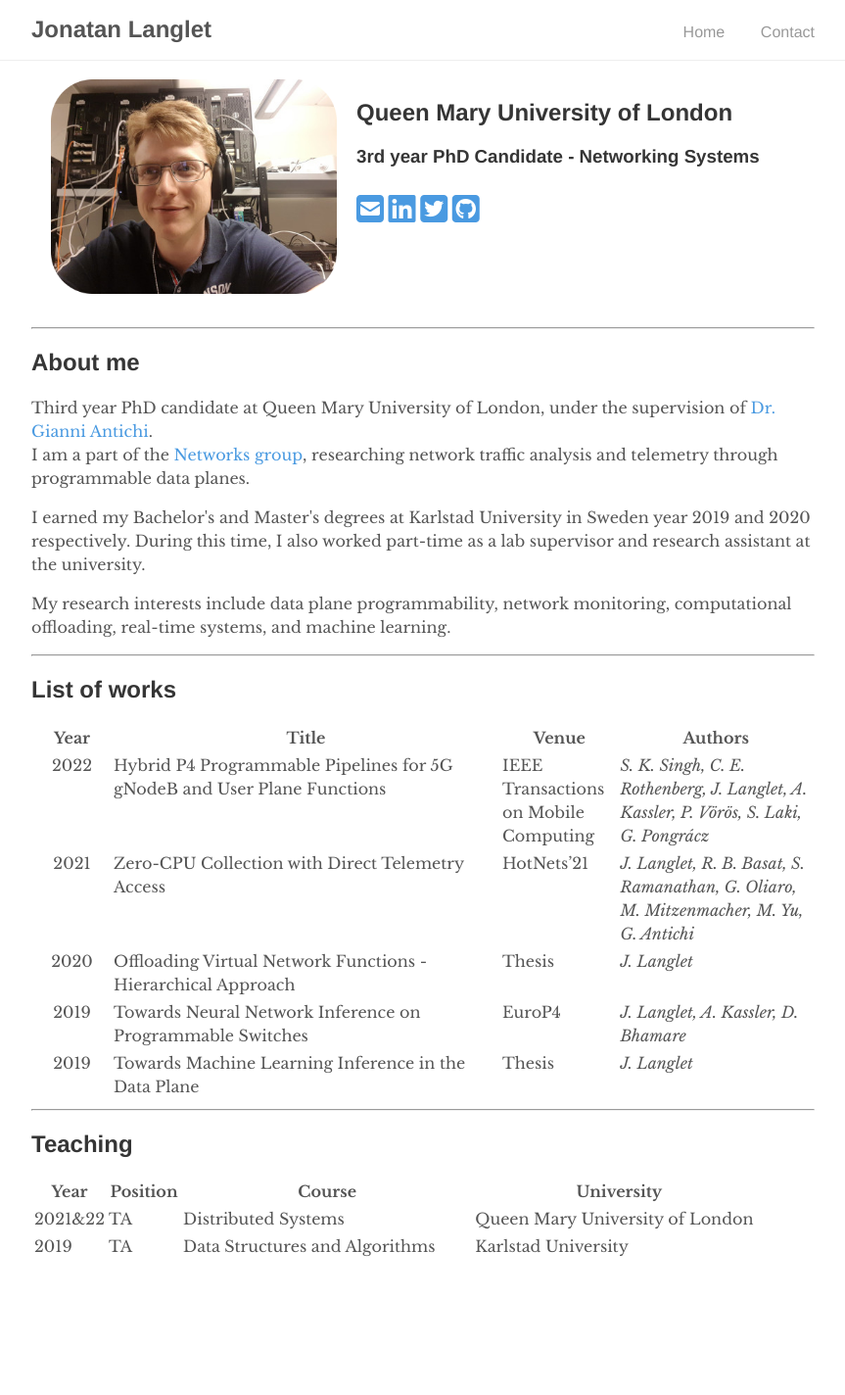
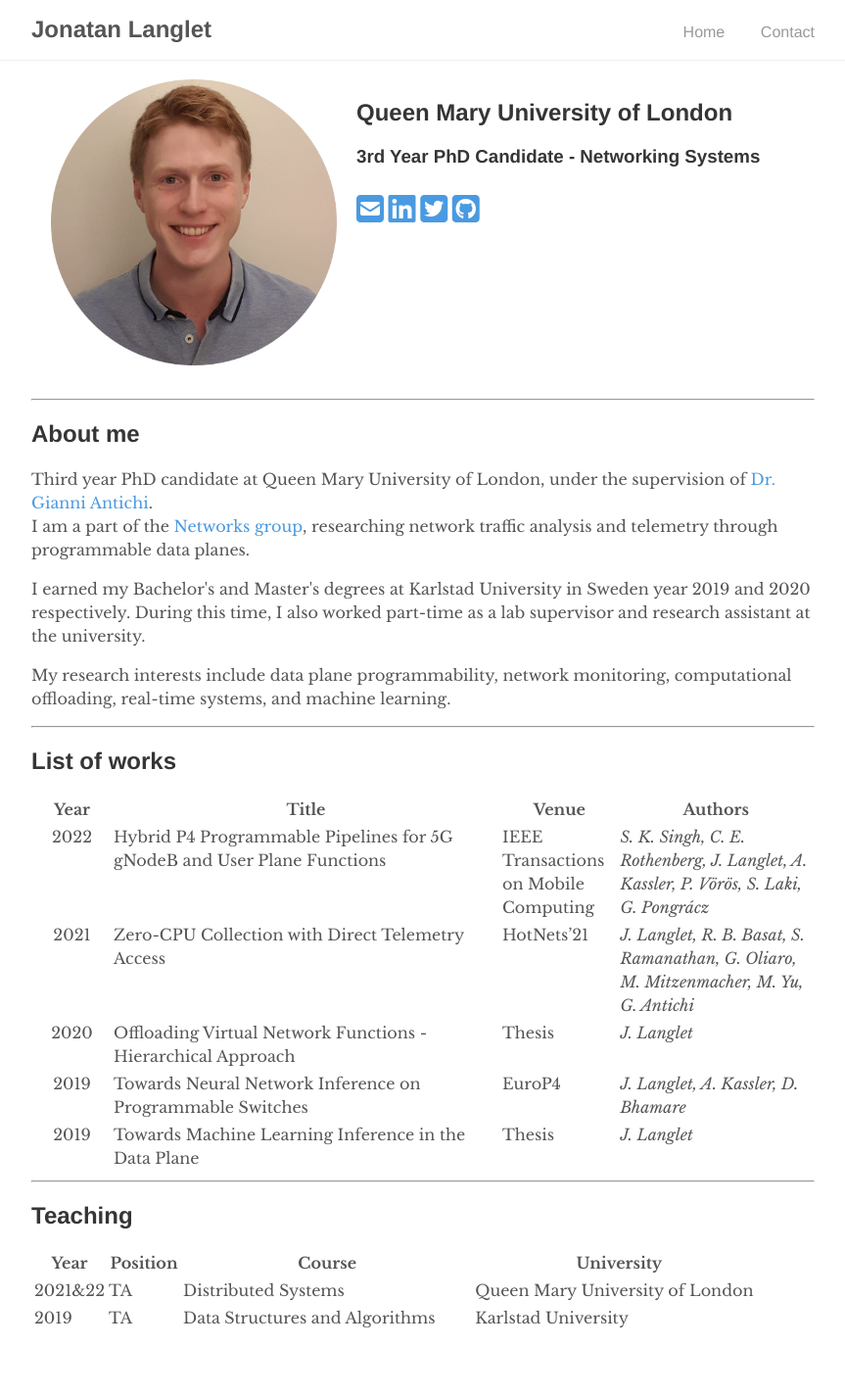
Before and after one commit to jonlanglet/jonlanglet.github.io, a Jekyll site: the page built from index.md, in a window 1280 px wide. Shown: the whole page at 98% size, without its empty margins (208-1071 px from the left). Built offline with Jekyll 4.4.1, drawn with Linux system fonts in a browser that asks for light colours; nearby versions of some CDN libraries; a style sheet for code colours, icons or effects is not loaded; before the commit the page ends 1351 px from its top, so only the background shows below that.

Commit message:
Update portrait

```diff
--- a/_includes/header.html
+++ b/_includes/header.html
@@ -1,12 +1,12 @@
 <div class="row" style="width: 100%; overflow: hidden;">
 	<div class="row" style="padding: 10px;">
 		<div class="col" style="width: 40%; float: left; padding: 10px;">
-			<img src="/assets/portrait.png">
+			<img src="/assets/portrait_circle.png">
 		</div>
 		<div class="col" style="width: 60%; float: left; padding: 10px;">
 			<p>
 				<h2>Queen Mary University of London</h2>
-				<h3>3rd year PhD Candidate - Networking Systems</h3>
+				<h3>3rd Year PhD Candidate - Networking Systems</h3>
 			</p>
 			<p>
 				{% include social-media-links.html %}
```
Also changed, not shown: assets/portrait.jpg (deleted), assets/portrait.png (deleted), assets/portrait_circle.png (added).
